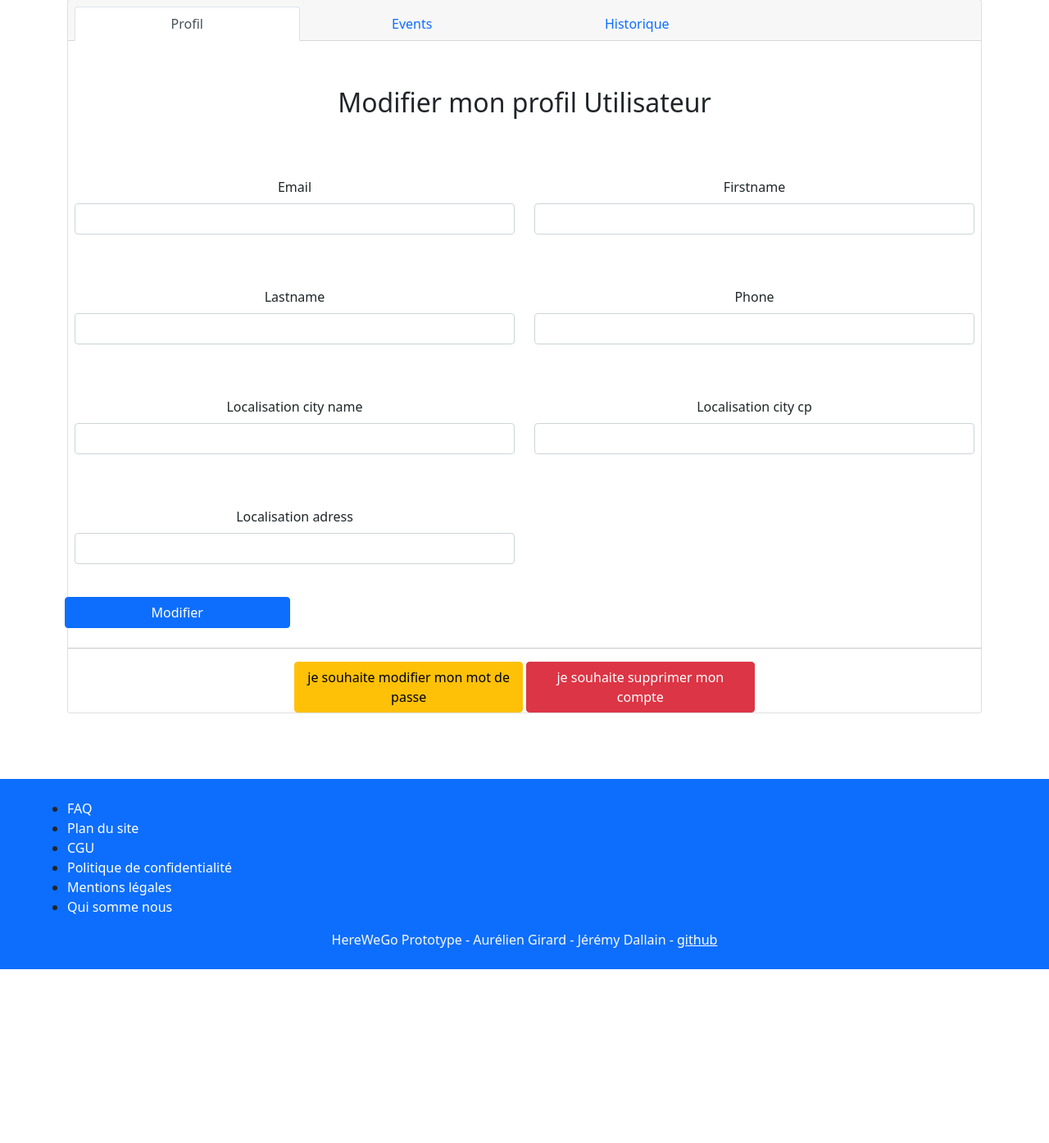
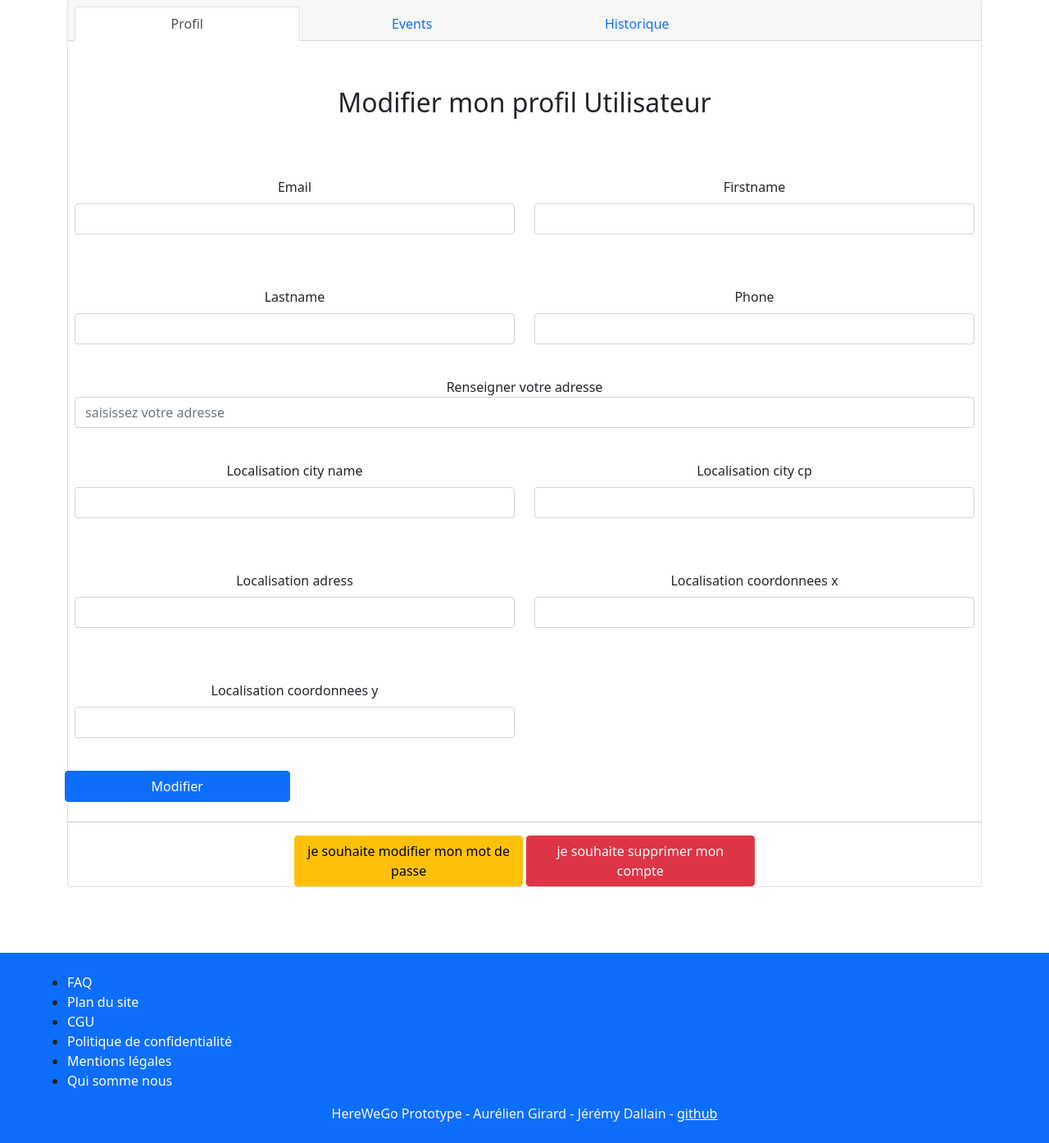
Before and after one commit to MrAuGIR/Herewego, a Symfony app: template templates/user/edit.html.twig in a window 1280 px wide. Shown: the part 81-1475 px from the top of the page at 82% size. Before the commit the page ends 1263 px from the top, so only its background shows below. Run offline with Twig, Linux system fonts and the light colour scheme; the template is opened without the code that fills it, so the values that code supplies are empty; form fields are guessed from the names that the template uses; some libraries are stand-ins or nearby versions.

Commit message:
ajout champ localisation dans formulaire edit info dash user et orga

```diff
--- a/templates/user/edit.html.twig
+++ b/templates/user/edit.html.twig
@@ -46,19 +46,40 @@
 						{{form_row(formView.phone)}}
 					</div>
 				</div>
-				<div class="col-12 col-lg-6 my-4">
-					<div class="form-group">
-						{{form_row(formView.localisation.cityName)}}
+				<div class="col-12">
+					<div class="form-group mb-3">
+						<label>Renseigner votre adresse</label>
+						<input class="form-control" type="text" id="adressUser" name="adressUser" placeholder="saisissez votre adresse">
+					</div>
+					<div>
+						<nav id="resultatApiUser">
+
+						</nav>
 					</div>
 				</div>
 				<div class="col-12 col-lg-6 my-4">
 					<div class="form-group">
-						{{form_row(formView.localisation.cityCp)}}
+						{{form_row(formView.localisation.cityName,{'id':'cityUser'})}}
 					</div>
 				</div>
 				<div class="col-12 col-lg-6 my-4">
 					<div class="form-group">
-						{{form_row(formView.localisation.adress)}}
+						{{form_row(formView.localisation.cityCp,{'id':'postcodeUser'})}}
+					</div>
+				</div>
+				<div class="col-12 col-lg-6 my-4">
+					<div class="form-group">
+						{{form_row(formView.localisation.adress,{'id':'nameAddUser'})}}
+					</div>
+				</div>
+				<div class="col-12 col-lg-6 my-4">
+                	<div class="form-floating mb-3">
+                		{{form_row(formView.localisation.coordonneesX,{'id':'xUser'})}}
+            		</div>
+            	</div>
+				<div class="col-12 col-lg-6 my-4">
+					<div class="form-floating mb-3">
+						{{form_row(formView.localisation.coordonneesY,{'id':'yUser'})}}
 					</div>
 				</div>
 				<div class="row">
@@ -74,3 +95,10 @@
 		</div>
 	</div>
 {% endblock %}
+{% block javascripts %}
+	{{parent()}}
+    <script src="/script/apiAdress.js"></script>
+	<script>
+        envoieAjax('adressUser','User');
+    </script>
+{% endblock %}
```
Also changed, not shown: templates/organizer/edit.html.twig (+33 -5 lines).
